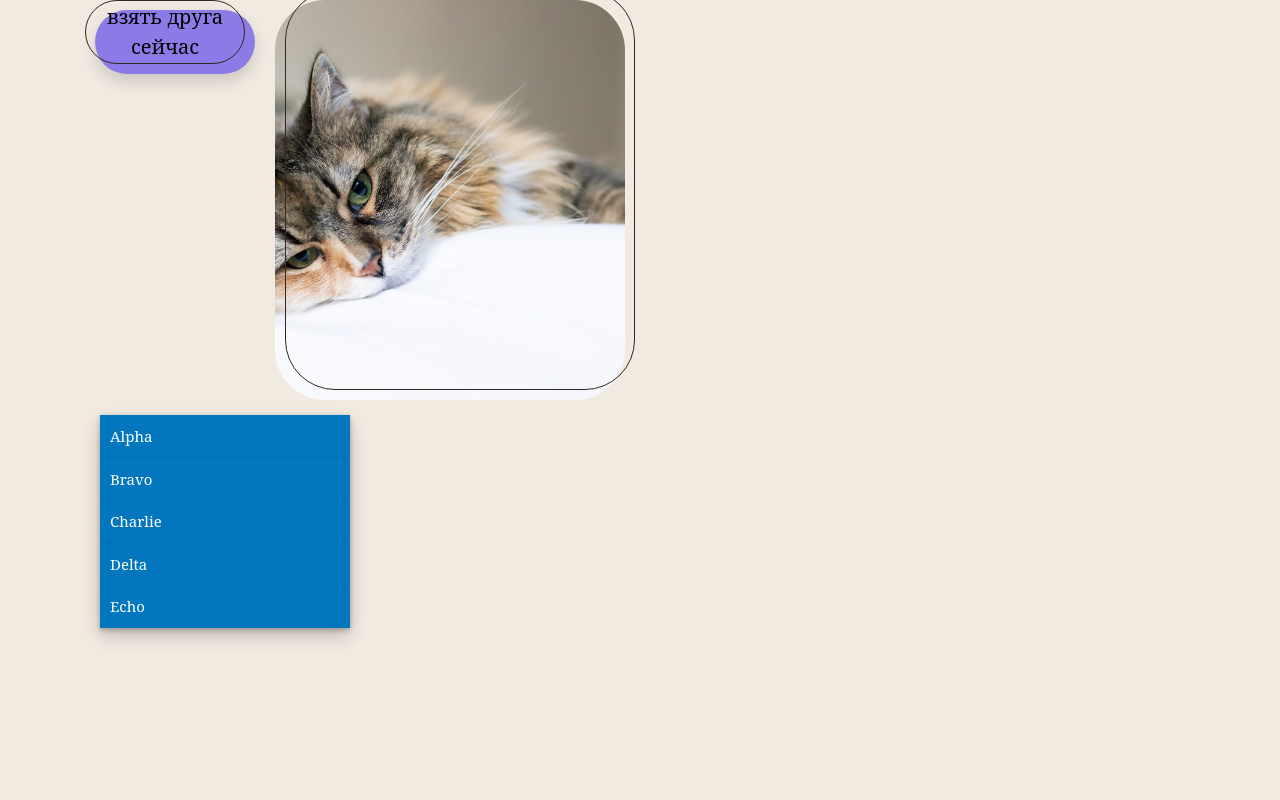
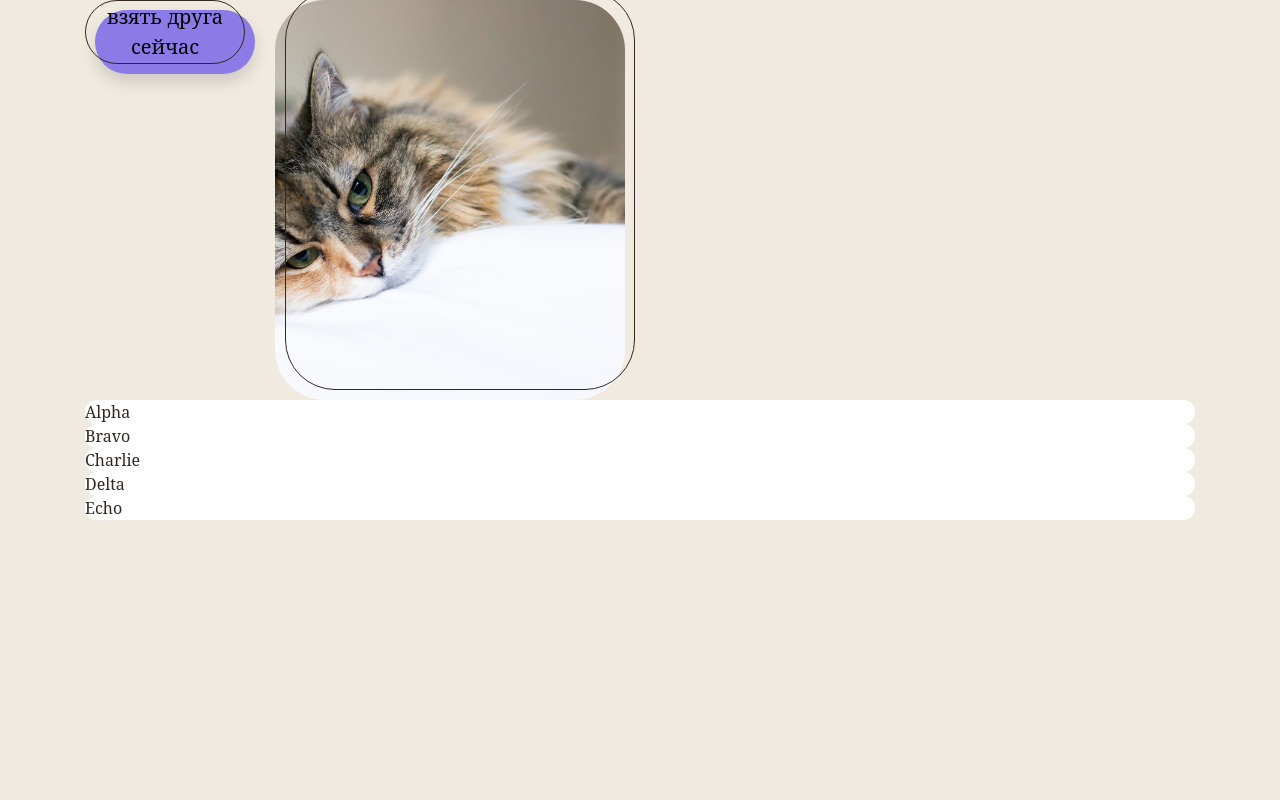
Before and after one commit to ju11z/Podai_lapy_pomoschi, a plain HTML site: page kit.html in a window 1280 px wide. Drawn offline with Linux system fonts and the light colour scheme.

Commit message:
changing acrodeon

```diff
--- a/kit.html
+++ b/kit.html
@@ -53,30 +53,22 @@
 
 
 
-        * {
-            box-sizing: border-box;
+
+        .accordion {
+            width: 100%;
         }
 
-        .accordion {
-            width: 250px;
-            margin: 15px;
-            box-shadow: 0 8px 17px rgba(0,0,0,.2);
+        .accordion-group{
+            border-radius: 50px;
+            background-color: white;
         }
-
         .accordion-menu {
-            font-size: 15px;
-            background: #0277BD;
-            color: white;
-            padding: 10px;
             cursor: pointer;
-            user-select: none;
-            box-shadow: 0 2px 5px 0 rgba(0,0,0,.26);
         }
 
         .accordion-content {
             height: 0;
             overflow: hidden;
-            font-size: 14px;
         }
 
         .accordion-content.expanded {
@@ -84,9 +76,6 @@
             overflow: hidden;
         }
 
-        p {
-            margin: 10px;
-        }
 
     </style>
 </head>
```
